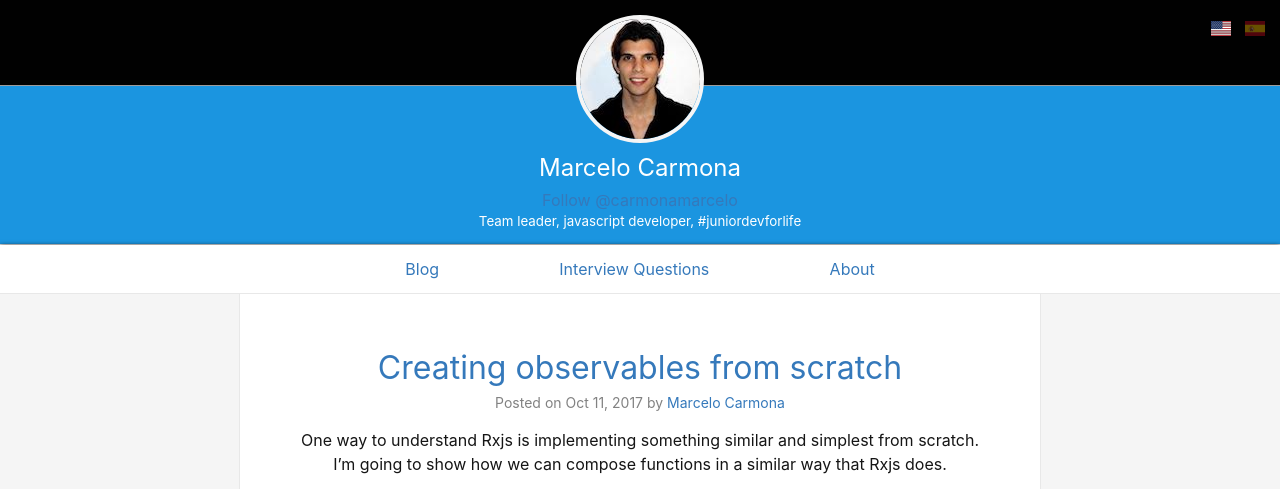
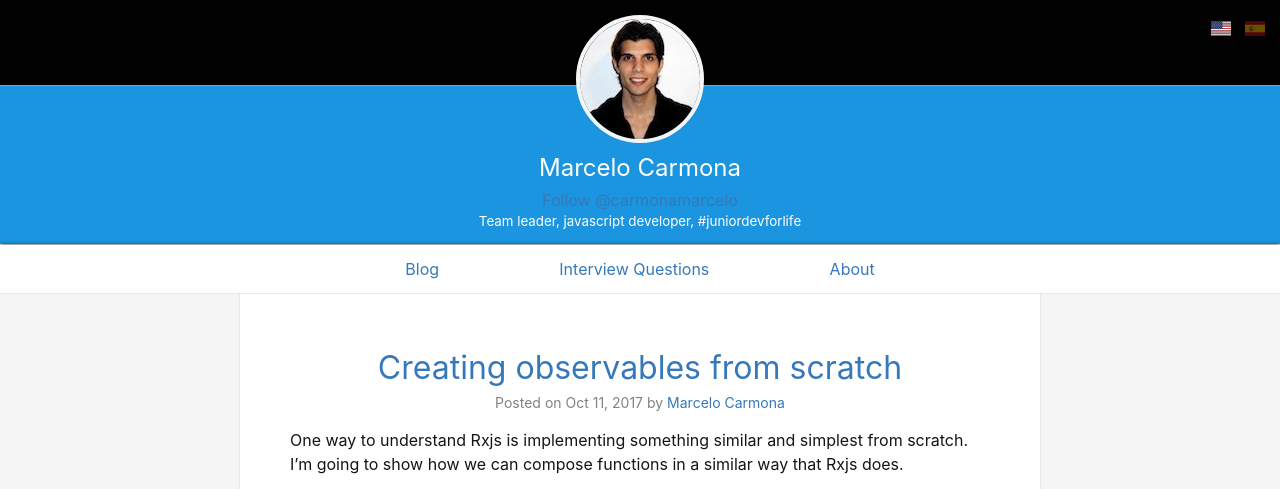
Before and after one commit to marcelocarmona/marcelocarmona.github.io, a Jekyll site: the page built from index.html, in a window 1280 px wide. Shown: the top 489 px of the page. Built offline with Jekyll 4.4.1, drawn with Linux system fonts in a browser that asks for light colours; comment, search, counter and statistics services are not loaded; grey boxes are pictures that could not be loaded.

Commit message:
remove center

```diff
--- a/_sass/_layout.scss
+++ b/_sass/_layout.scss
@@ -175,7 +175,6 @@
   >li {
     margin-bottom: 30px;
     padding-bottom: 30px;
-    text-align: center;
 
     &:not(:last-child) {
       border-bottom: 1px solid #e8e8e8;
@@ -186,12 +185,14 @@
 .post__meta {
   font-size: $small-font-size;
   color: $grey-color;
+  text-align: center;
   margin-bottom: 15px;
 }
 
 .post__title {
   font-size: 2em;
   color: darken($brand-color, 15%);
+  text-align: center;
   margin-bottom: 0;
 }
 
--- a/index.html
+++ b/index.html
@@ -24,7 +24,7 @@
         {% else %}
           <p>{{ post.content | strip_html | truncatewords:50 }}</p>
         {% endif %}
-        <a href="{{ post.url }}">Read more...</a>
+        <div class="post__meta"><a href="{{ post.url }}">Read more...</a></div>
       </li>
     {% endfor %}
   </ul>
```
